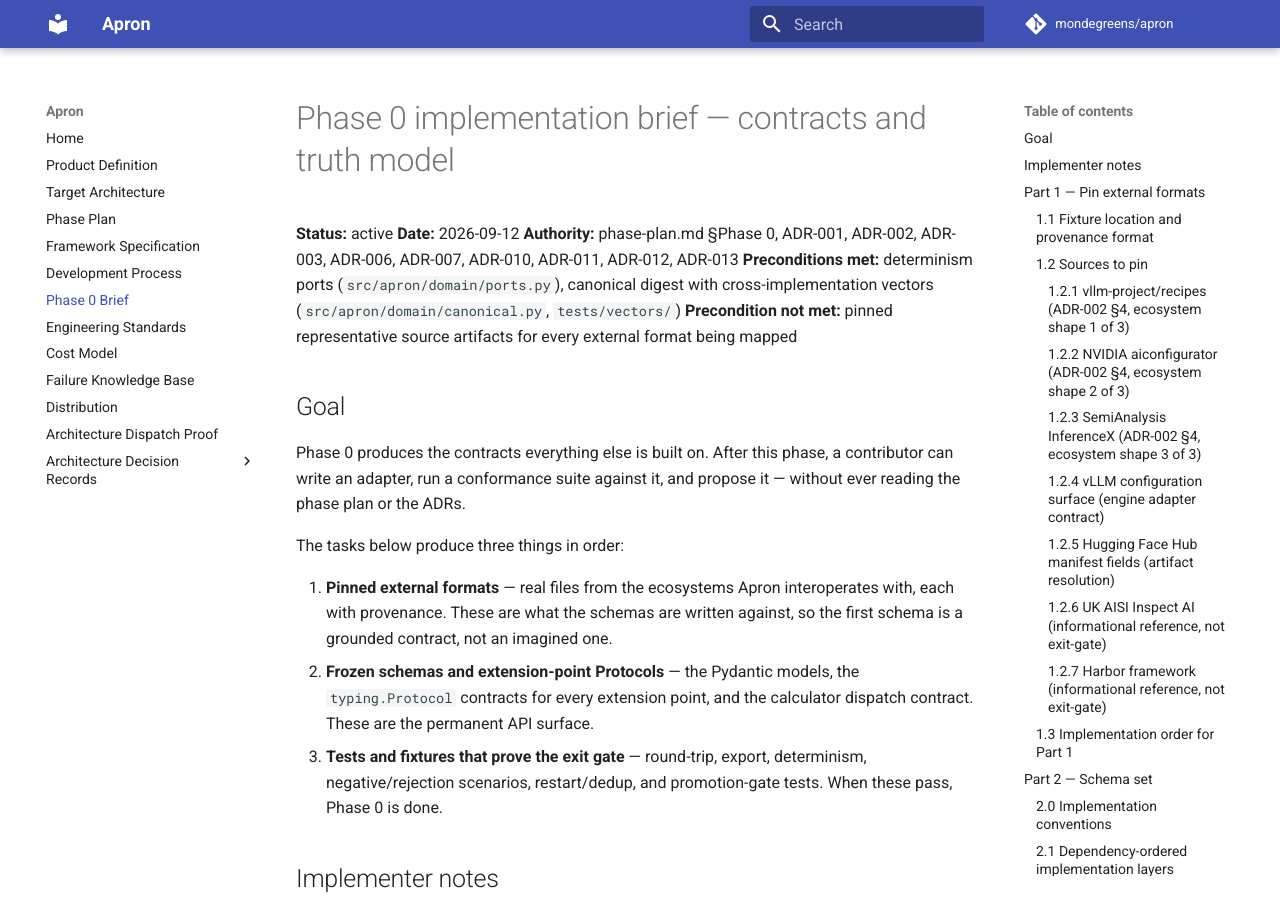
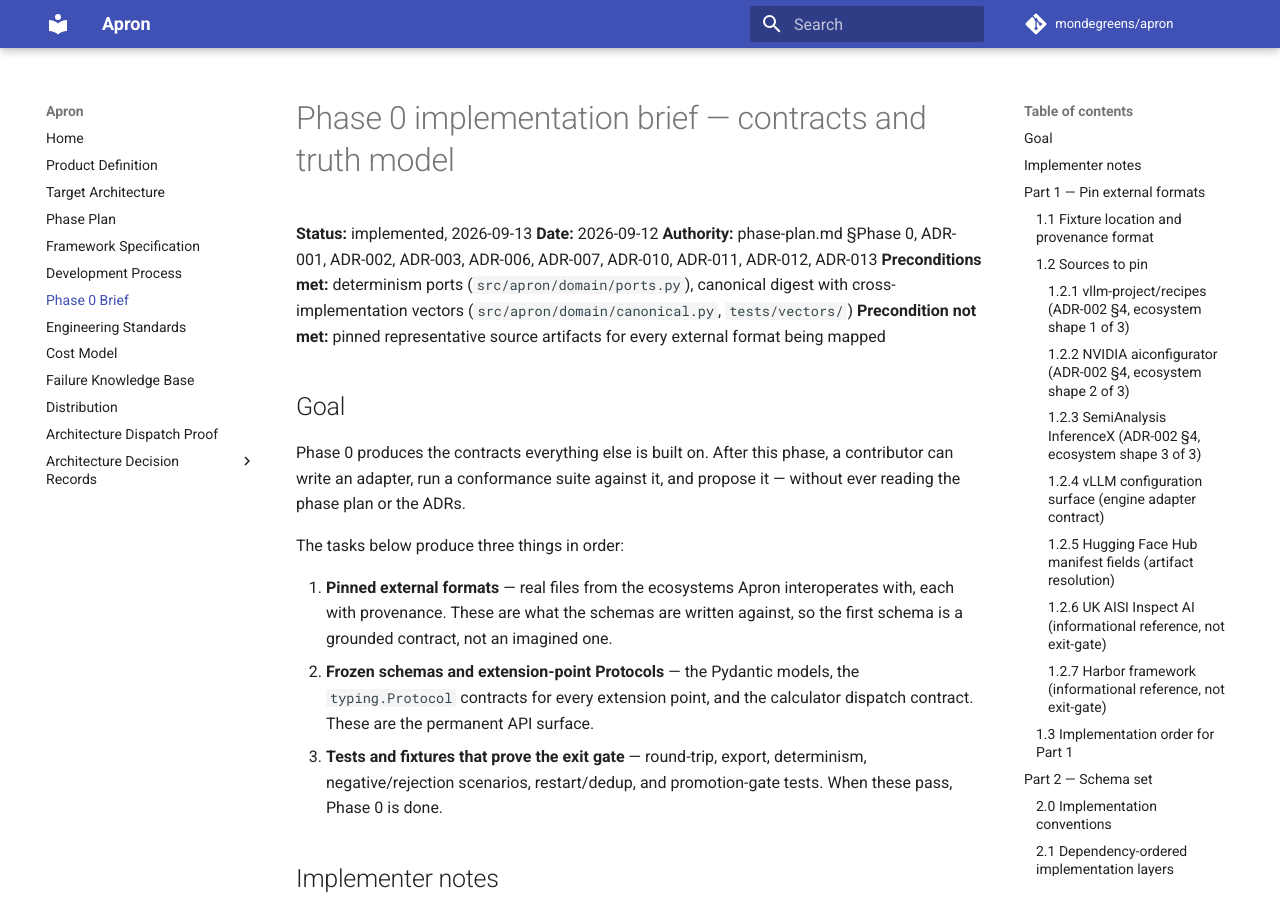
Before and after one commit to mondegreens/apron, an MkDocs documentation site: the page built from docs/phase-0-brief.md, in a window 1280 px wide and 900 px high. Built offline with MkDocs 1.6.1 and Material for MkDocs 9.7.7, drawn with Linux system fonts in a browser that asks for light colours; comment, search, counter and statistics services are not loaded.

Commit message:
docs: mark Phase 0 brief as implemented

```diff
--- a/docs/phase-0-brief.md
+++ b/docs/phase-0-brief.md
@@ -1,6 +1,6 @@
 # Phase 0 implementation brief — contracts and truth model
 
-**Status:** active
+**Status:** implemented, 2026-09-13
 **Date:** 2026-09-12
 **Authority:** phase-plan.md §Phase 0, ADR-001, ADR-002, ADR-003, ADR-006, ADR-007, ADR-010, ADR-011, ADR-012, ADR-013
 **Preconditions met:** determinism ports (`src/apron/domain/ports.py`), canonical digest with cross-implementation vectors (`src/apron/domain/canonical.py`, `tests/vectors/`)
```
